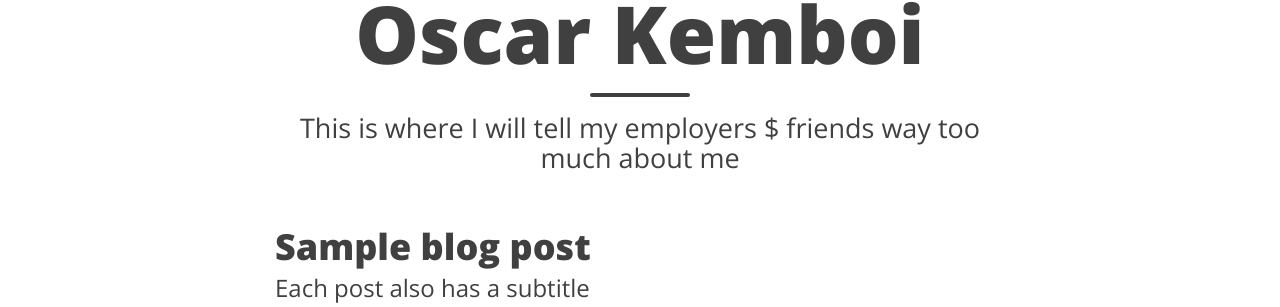
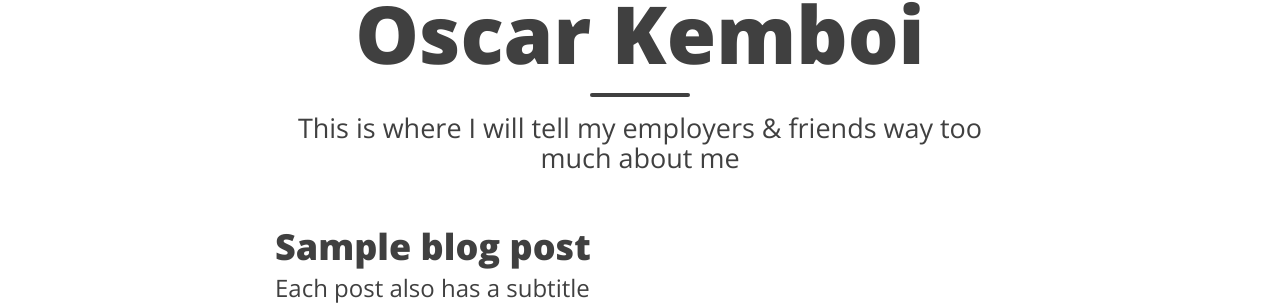
Before and after one commit to chito365/2023, a Jekyll site: the page built from index.html, in a window 1280 px wide and 1281 px high. Shown: the part 141-448 px from the top of the window. Built offline with Jekyll 4.4.1, drawn with Linux system fonts in a browser that asks for light colours; nearby versions of some CDN libraries; the list of posts is cut into pages by our own code; comment, search, counter and statistics services are not loaded.

```diff
--- a/index.html
+++ b/index.html
@@ -1,5 +1,5 @@
 ---
 layout: home
 title: Oscar Kemboi
-subtitle: This is where I will tell my employers $ friends way too much about me
+subtitle: This is where I will tell my employers & friends way too much about me
 ---
```
